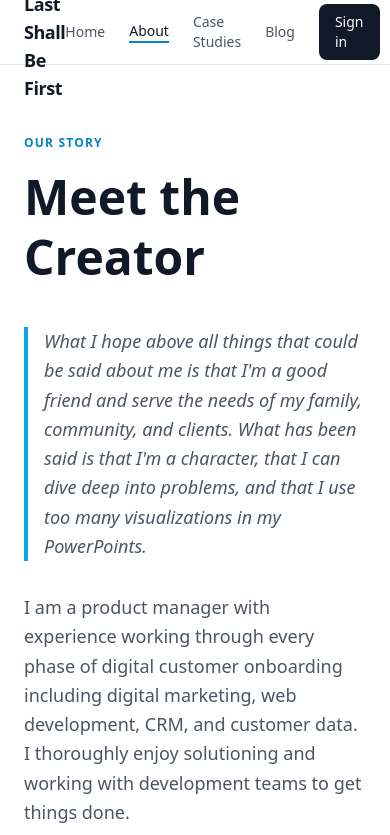
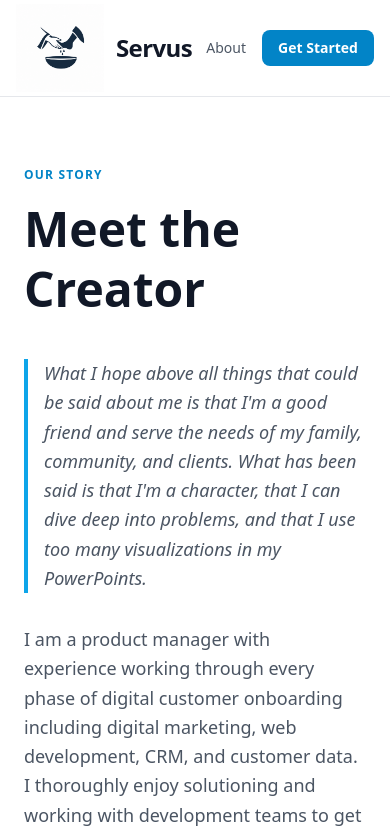
Before and after one commit to DannyC33/ForKingandCountry, a Next.js app: page /about in a window 390 px wide. Shown: the top 835 px of the page. Built offline with nearby package versions, Linux system fonts and the light colour scheme.

Commit message:
Next version with the Navbar and Homepage updated

```diff
--- a/app/about/page.tsx
+++ b/app/about/page.tsx
@@ -1,6 +1,7 @@
 import type { Metadata } from 'next';
 import Link from 'next/link';
 import Image from 'next/image';
+import GetStartedModal from '@/components/GetStartedModal';
 
 export const metadata: Metadata = { title: 'About | Meet the Creator' };
 
@@ -9,30 +10,26 @@ export default function AboutPage() {
     <div className="min-h-screen flex flex-col bg-white">
 
       {/* Nav */}
-      <header className="border-b border-gray-200 bg-white sticky top-0 z-20">
-        <div className="max-w-6xl mx-auto px-6 h-16 flex items-center justify-between">
-          <Link href="/" className="font-bold text-lg tracking-tight text-gray-900">
-            The Last Shall Be First
+      <header className="border-b border-gray-200 bg-white sticky top-0 z-40">
+        <div className="max-w-5xl mx-auto px-4 h-24 flex items-center justify-between">
+          <Link href="/" className="flex items-center gap-3 font-bold text-2xl tracking-tight text-gray-900">
+            <Image src="/LogoV1.png" alt="Servus logo" width={88} height={88} className="object-contain" priority />
+            Servus
           </Link>
-          <nav className="flex items-center gap-6">
-            <Link href="/" className="text-sm text-gray-600 hover:text-gray-900 transition-colors">
-              Home
-            </Link>
-            <Link href="/about" className="text-sm text-gray-900 font-medium border-b-2 border-brand-600">
+          <nav className="flex items-center gap-4">
+            <Link href="/about" className="text-sm text-gray-600 hover:text-gray-900 transition-colors">
               About
             </Link>
-            <Link href="/case-studies" className="text-sm text-gray-600 hover:text-gray-900 transition-colors">
-              Case Studies
-            </Link>
-            <Link href="/blog" className="text-sm text-gray-600 hover:text-gray-900 transition-colors">
-              Blog
-            </Link>
-            <Link
-              href="/login"
-              className="text-sm bg-gray-900 text-white px-4 py-2 rounded-lg hover:bg-gray-700 transition-colors"
+            <a
+              href="tel:9089021994"
+              className="hidden sm:flex items-center gap-1.5 text-sm text-gray-600 hover:text-gray-900 transition-colors font-medium"
             >
-              Sign in
-            </Link>
+              <svg xmlns="http://www.w3.org/2000/svg" className="w-4 h-4 shrink-0" viewBox="0 0 24 24" fill="none" stroke="currentColor" strokeWidth="2" strokeLinecap="round" strokeLinejoin="round">
+                <path d="M22 16.92v3a2 2 0 0 1-2.18 2 19.79 19.79 0 0 1-8.63-3.07A19.5 19.5 0 0 1 4.69 12 19.79 19.79 0 0 1 1.63 3.4 2 2 0 0 1 3.6 1.21h3a2 2 0 0 1 2 1.72c.127.96.361 1.903.7 2.81a2 2 0 0 1-.45 2.11L7.91 8.82a16 16 0 0 0 6.06 6.06l.95-.95a2 2 0 0 1 2.11-.45c.907.339 1.85.573 2.81.7A2 2 0 0 1 22 16.92z"/>
+              </svg>
+              908-902-1994
+            </a>
+            <GetStartedModal triggerClassName="bg-brand-600 text-white px-4 py-2 rounded-lg text-sm font-semibold hover:bg-brand-700 transition-colors" />
           </nav>
         </div>
       </header>
--- a/app/page.tsx
+++ b/app/page.tsx
@@ -63,13 +63,23 @@ export default async function HomePage() {
             <Link href="/about" className="text-sm text-gray-600 hover:text-gray-900 transition-colors">
               About
             </Link>
+            <a
+              href="tel:9089021994"
+              className="hidden sm:flex items-center gap-1.5 text-sm text-gray-600 hover:text-gray-900 transition-colors font-medium"
+            >
+              <svg xmlns="http://www.w3.org/2000/svg" className="w-4 h-4 shrink-0" viewBox="0 0 24 24" fill="none" stroke="currentColor" strokeWidth="2" strokeLinecap="round" strokeLinejoin="round">
+                <path d="M22 16.92v3a2 2 0 0 1-2.18 2 19.79 19.79 0 0 1-8.63-3.07A19.5 19.5 0 0 1 4.69 12 19.79 19.79 0 0 1 1.63 3.4 2 2 0 0 1 3.6 1.21h3a2 2 0 0 1 2 1.72c.127.96.361 1.903.7 2.81a2 2 0 0 1-.45 2.11L7.91 8.82a16 16 0 0 0 6.06 6.06l.95-.95a2 2 0 0 1 2.11-.45c.907.339 1.85.573 2.81.7A2 2 0 0 1 22 16.92z"/>
+              </svg>
+              908-902-1994
+            </a>
+            <GetStartedModal triggerClassName="bg-brand-600 text-white px-4 py-2 rounded-lg text-sm font-semibold hover:bg-brand-700 transition-colors" />
           </nav>
         </div>
       </header>
 
       <main className="flex-1">
         {/* Hero */}
-        <section className="bg-gradient-to-b from-brand-50 to-white pt-[97px] pb-16 px-6">
+        <section className="bg-brand-50 pt-[97px] pb-16 px-6">
           <div className="max-w-6xl mx-auto flex flex-col lg:flex-row items-center gap-12">
 
             {/* Left: text + CTAs */}
@@ -255,6 +265,28 @@ export default async function HomePage() {
               </svg>
             </div>
 
+          </div>
+        </section>
+
+        {/* What We Do */}
+        <section className="py-20 px-6 bg-white">
+          <div className="max-w-6xl mx-auto">
+            <span className="inline-block text-xs font-semibold tracking-widest text-brand-600 uppercase mb-4">
+              Our Services
+            </span>
+            <h2 className="text-4xl font-bold text-gray-900 mb-12">What we do</h2>
+            <div className="space-y-8">
+              {[
+                { number: '01', text: 'We create exceptional online and offline experiences for your clients.' },
+                { number: '02', text: 'Configure communication tools and marketing platforms.' },
+                { number: '03', text: 'Track the success of your website and campaigns.' },
+              ].map(({ number, text }) => (
+                <div key={number} className="flex items-start gap-6 border-b border-gray-200 pb-8 last:border-0 last:pb-0">
+                  <span className="text-4xl font-bold text-brand-200 leading-none shrink-0 select-none">{number}</span>
+                  <p className="text-xl text-gray-700 leading-relaxed pt-1">{text}</p>
+                </div>
+              ))}
+            </div>
           </div>
         </section>
 
```
